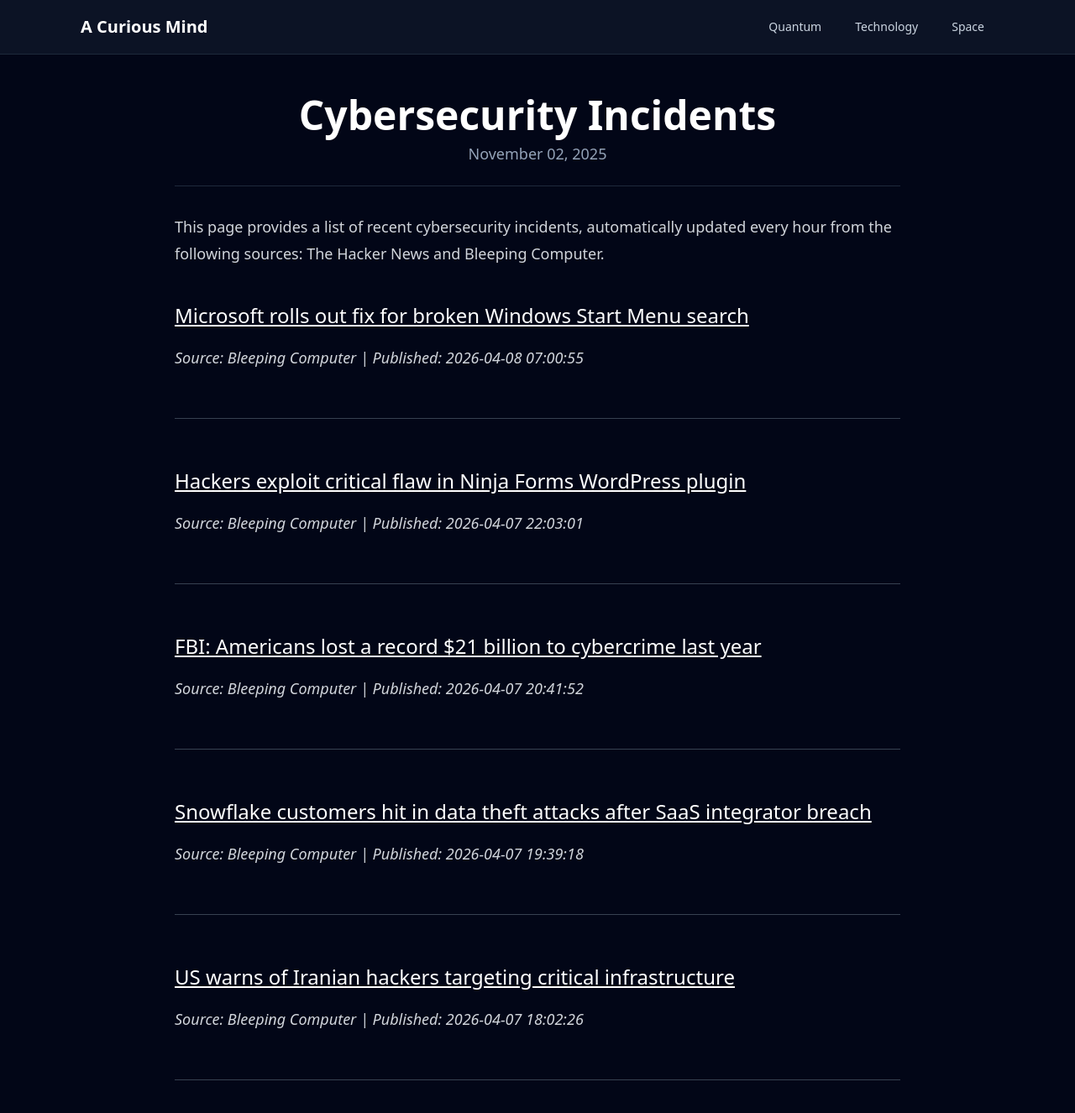
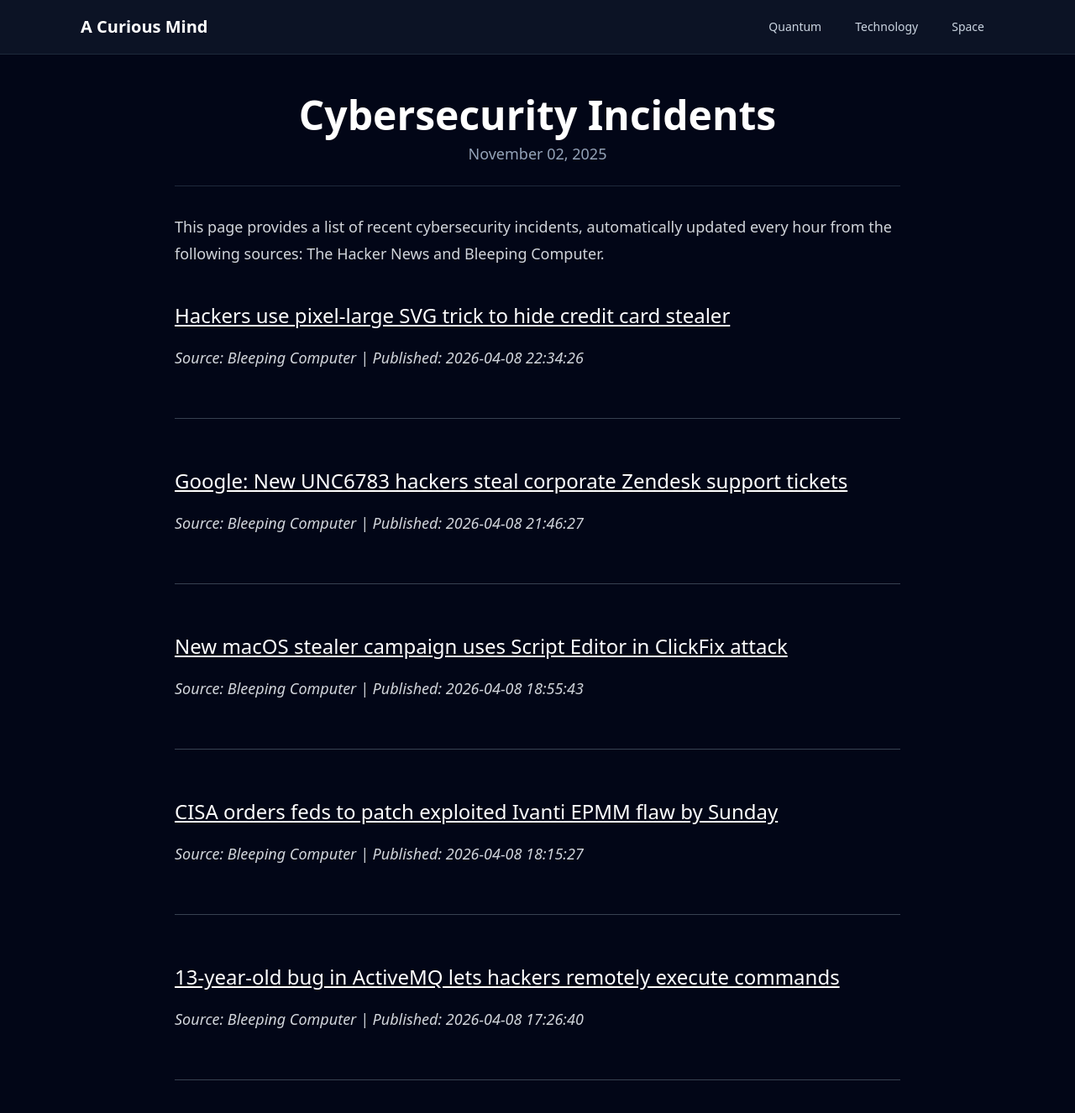
Before and after one commit to onehl7/onehl7.github.io, a Jekyll site: the page built from _posts/2025-11-02-cybersecurity-incidents.md, in a window 1280 px wide and 1400 px high. Shown: the top 1326 px of the window at 84% size. Built offline with Jekyll 4.4.1, drawn with Linux system fonts in a browser that asks for light colours; nearby versions of some CDN libraries.

Commit message:
Update news data

```diff
--- a/_data/news.json
+++ b/_data/news.json
@@ -1,32 +1,32 @@
 [
   {
     "source": "Bleeping Computer",
-    "title": "Microsoft rolls out fix for broken Windows Start Menu search",
-    "link": "https://www.bleepingcomputer.com/news/microsoft/microsoft-rolls-out-fix-for-broken-windows-start-menu-search/",
-    "published": "2026-04-08 07:00:55"
+    "title": "Hackers use pixel-large SVG trick to hide credit card stealer",
+    "link": "https://www.bleepingcomputer.com/news/security/hackers-use-pixel-large-svg-trick-to-hide-credit-card-stealer/",
+    "published": "2026-04-08 22:34:26"
   },
   {
     "source": "Bleeping Computer",
-    "title": "Hackers exploit critical flaw in Ninja Forms WordPress plugin",
-    "link": "https://www.bleepingcomputer.com/news/security/hackers-exploit-critical-flaw-in-ninja-forms-wordpress-plugin/",
-    "published": "2026-04-07 22:03:01"
+    "title": "Google: New UNC6783 hackers steal corporate Zendesk support tickets",
+    "link": "https://www.bleepingcomputer.com/news/security/google-new-unc6783-hackers-steal-corporate-zendesk-support-tickets/",
+    "published": "2026-04-08 21:46:27"
   },
   {
     "source": "Bleeping Computer",
-    "title": "FBI: Americans lost a record $21 billion to cybercrime last year",
-    "link": "https://www.bleepingcomputer.com/news/security/fbi-americans-lost-a-record-21-billion-to-cybercrime-last-year/",
-    "published": "2026-04-07 20:41:52"
+    "title": "New macOS stealer campaign uses Script Editor in ClickFix attack",
+    "link": "https://www.bleepingcomputer.com/news/security/new-macos-stealer-campaign-uses-script-editor-in-clickfix-attack/",
+    "published": "2026-04-08 18:55:43"
   },
   {
     "source": "Bleeping Computer",
-    "title": "Snowflake customers hit in data theft attacks after SaaS integrator breach",
-    "link": "https://www.bleepingcomputer.com/news/security/snowflake-customers-hit-in-data-theft-attacks-after-saas-integrator-breach/",
-    "published": "2026-04-07 19:39:18"
+    "title": "CISA orders feds to patch exploited Ivanti EPMM flaw by Sunday",
+    "link": "https://www.bleepingcomputer.com/news/security/cisa-orders-feds-to-patch-exploited-ivanti-epmm-flaw-by-sunday/",
+    "published": "2026-04-08 18:15:27"
   },
   {
     "source": "Bleeping Computer",
-    "title": "US warns of Iranian hackers targeting critical infrastructure",
-    "link": "https://www.bleepingcomputer.com/news/security/us-warns-of-iranian-hackers-targeting-critical-infrastructure/",
-    "published": "2026-04-07 18:02:26"
+    "title": "13-year-old bug in ActiveMQ lets hackers remotely execute commands",
+    "link": "https://www.bleepingcomputer.com/news/security/13-year-old-bug-in-activemq-lets-hackers-remotely-execute-commands/",
+    "published": "2026-04-08 17:26:40"
   }
 ]
```
